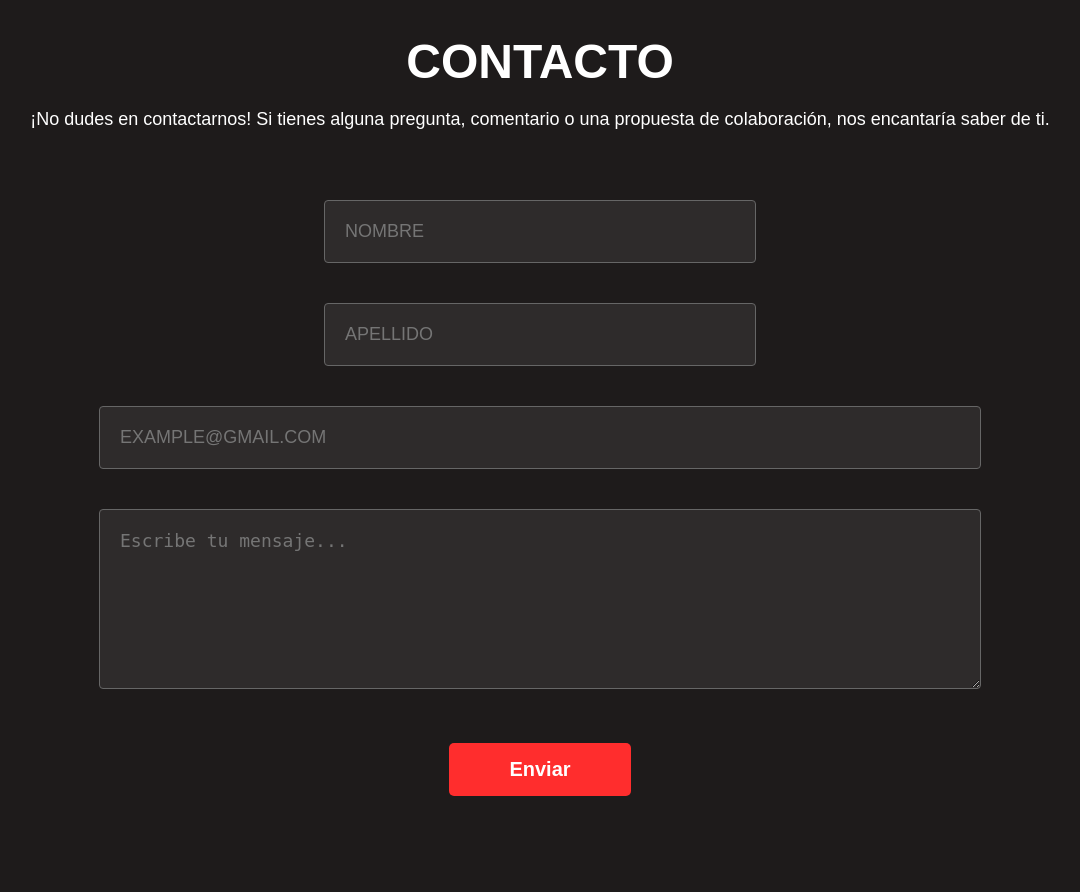
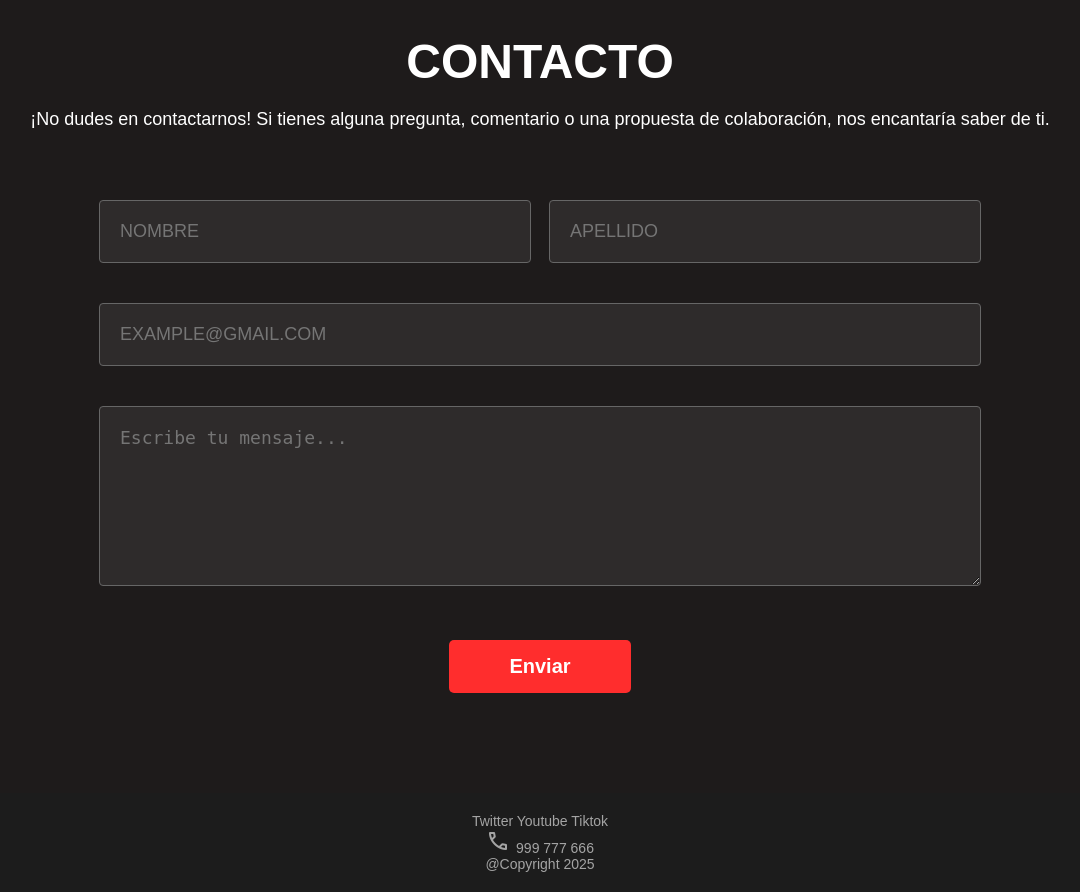
Before and after one commit to TafurPanduroJuan/Proyecto_P_Web, a PHP site: page /vista/contacto.php in a window 1280 px wide. Shown: the part 164-1056 px from the top of the page, without its empty margins (100-1180 px from the left). Run offline with PHP 8.4, Linux system fonts and the light colour scheme.

Commit message:
Se mejoro la vista en la ventana Nosotros y Contacto

```diff
--- a/Proyecto/public/css/contacto.css
+++ b/Proyecto/public/css/contacto.css
@@ -94,6 +94,15 @@
     border-radius: 4px;
     font-size: 18px;
 }
+
+
+.form-row {
+    display: flex;
+    justify-content: space-between;
+
+}
+
+
 .formulario input[type="email"] {
     width: 98%;
 }
--- a/Proyecto/vista/contacto.php
+++ b/Proyecto/vista/contacto.php
@@ -20,8 +20,10 @@
         <h1>CONTACTO</h1>
         <p>¡No dudes en contactarnos! Si tienes alguna pregunta, comentario o una propuesta de colaboración, nos encantaría saber de ti.</p>
         <form class="formulario" id="formulario-contacto">
-            <input type="text" placeholder="NOMBRE" id="nombre">
-            <input type="text" placeholder="APELLIDO" id="apellido">
+            <div class="form-row">
+                <input type="text" placeholder="NOMBRE" id="nombre">
+                <input type="text" placeholder="APELLIDO" id="apellido">
+            </div>
             <input type="email" placeholder="EXAMPLE@GMAIL.COM" id="email">
             <textarea placeholder="Escribe tu mensaje..." id="mensaje"></textarea>
             <br>
```
Also changed, not shown: Proyecto/public/css/nosotros.css (+9 -3 lines).
